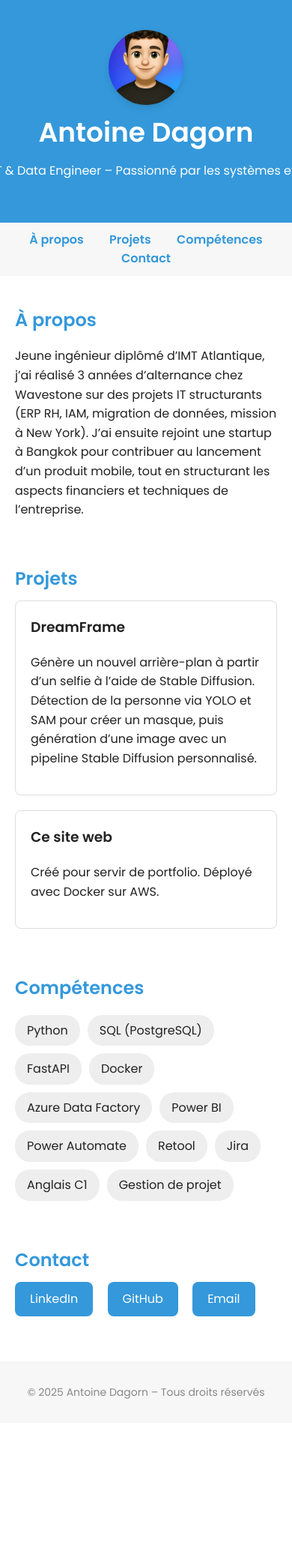
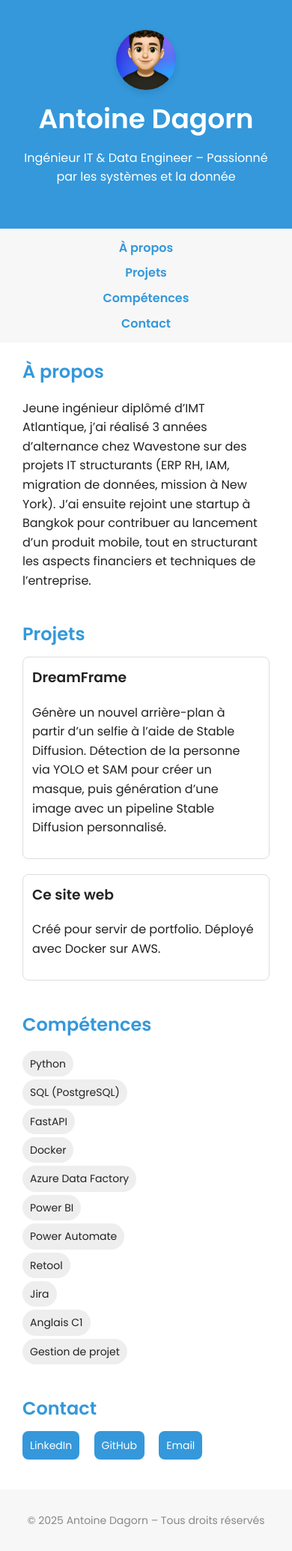
Before and after one commit to Eniotarixx/first_website, a FastAPI app: page / in a window 390 px wide; the page is wider, and only the part inside the window is pictured. Shown: that part at 75% size. Before the commit the page ends 1866 px from the top of that part, so only its background shows below. Run offline with FastAPI, Linux system fonts and the light colour scheme.

Commit message:
responsive design

```diff
--- a/static/style.css
+++ b/static/style.css
@@ -116,3 +116,72 @@ button {
     font-size: 1.5em;
     margin: 0 10px;
 }
+
+/* --- Responsive Design --- */
+@media (max-width: 900px) {
+    main {
+        max-width: 100%;
+        margin: 20px;
+        padding: 0 10px;
+    }
+    header > div {
+        flex-direction: column !important;
+        gap: 10px !important;
+    }
+    header h1 {
+        font-size: 28px;
+    }
+    .section {
+        margin-bottom: 40px;
+    }
+    .skills ul {
+        flex-direction: column;
+        align-items: flex-start;
+        gap: 5px;
+    }
+}
+
+@media (max-width: 600px) {
+    header {
+        padding: 30px 5px;
+    }
+    header h1 {
+        font-size: 22px;
+    }
+    header p {
+        font-size: 14px;
+    }
+    nav {
+        padding: 5px 0;
+    }
+    nav a {
+        display: block;
+        margin: 8px 0;
+        font-size: 16px;
+    }
+    .projects .card {
+        padding: 12px;
+    }
+    .contact a {
+        padding: 8px 10px;
+        font-size: 14px;
+    }
+    .skills ul {
+        flex-direction: column;
+        gap: 4px;
+    }
+    .skills li {
+        font-size: 14px;
+        padding: 6px 10px;
+    }
+    img {
+        width: 80px !important;
+        height: 80px !important;
+    }
+}
+
+img {
+    max-width: 100%;
+    height: auto;
+    display: block;
+}
--- a/templates/homepage.html
+++ b/templates/homepage.html
@@ -16,8 +16,8 @@
             style="max-width: 900px; margin: auto; display: flex; align-items: center; flex-wrap: wrap; justify-content: center; gap: 20px;">
             <div style="flex-shrink: 0; text-align: center;">
                 <img src="/static/avatar.png" alt="Avatar Antoine"
-                    style="width: 100px; height: 100px; object-fit: cover; border-radius: 50%; box-shadow: 0 4px 10px rgba(0,0,0,0.1);"
-                    </div>
+                    style="width: 100px; height: 100px; object-fit: cover; border-radius: 50%; box-shadow: 0 4px 10px rgba(0,0,0,0.1);" />
+                </div>
                 <div style="text-align: center;">
                     <h1 style="margin: 0; font-size: 36px;">Antoine Dagorn</h1>
                     <p style="font-size: 16px; margin-top: 10px;">Ingénieur IT & Data Engineer – Passionné par les
```
